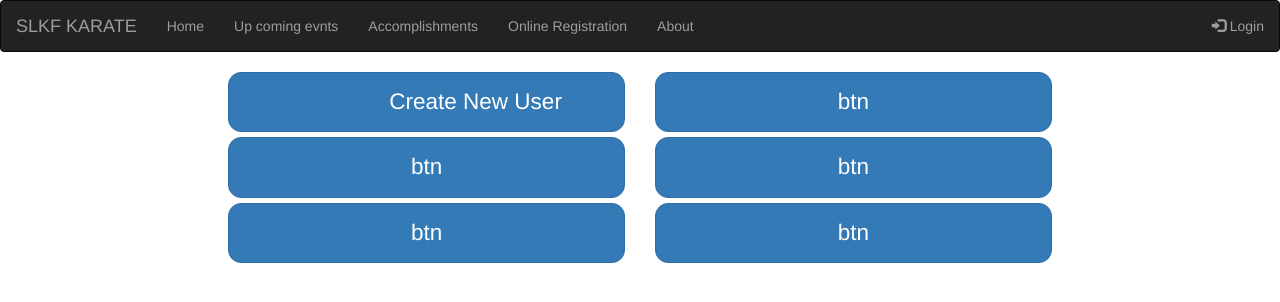
After one commit to dasunkarunathilaka/Online-Karate-Event-Management-System, a Django app: page /event-management-system/slkf-portal in a window 1280 px wide. The commit adds this page. Shown: the top 302 px of the page. Run offline with Django 3.2, Linux system fonts and the light colour scheme; parts of the project's set-up code (start-up, migrations or seed data) failed here and were passed over; some libraries are stand-ins or nearby versions.

Commit message:
Flow completed with the login and user creation process. Foreign key issue fixed for District.

```diff
--- a/mysite/EventManagementSystem/models.py
+++ b/mysite/EventManagementSystem/models.py
@@ -57,7 +57,9 @@ class Province(models.Model):
 class District(models.Model):
     user = models.OneToOneField(User, on_delete=models.CASCADE, primary_key=True)
     province = models.ForeignKey(Province, on_delete=models.CASCADE)
-    DistrictName = models.CharField(max_length=50)
+    districtName = models.CharField(max_length=50)
+
+    # userType = models.CharField(max_length=2, choices=USER_TYPE_CHOICES, default='AD')
 
     def __unicode__(self):
         return self.user
--- a/mysite/EventManagementSystem/templates/event-management-system/header.html
+++ b/mysite/EventManagementSystem/templates/event-management-system/header.html
@@ -26,7 +26,7 @@
         </div>
         <ul class="nav navbar-nav">
             <li>
-                <a href="/event-management-system/">Home</a>
+                <a href="{% url 'index' %}">Home</a>
             </li>
             <li>
                 <a href="#">Up coming evnts</a>
@@ -35,39 +35,61 @@
                 <a href="#">Accomplishments</a>
             </li>
             <li>
-                <a href="associationportal/playerform">Online Registration</a>
+                <a href="#">Online Registration</a>
             </li>
             <li>
                 <a href="#">About</a>
             </li>
         </ul>
         <ul class="nav navbar-nav navbar-right">
+
+            {% if user.is_authenticated %}
+
+            {% if user.userType == "SL" or user.userType == "AD" %}
             <li>
-                <a href="#">My Portal</a>
+                <a href="{% url 'slkf-portal' %}">SLKF Portal</a>
             </li>
+            {% endif %}
+
+            {% if user.userType == "AS" or user.userType == "AD" %}
+            <li>
+                <a href="#">Association Portal</a>
+            </li>
+            {% endif %}
+
+            {% if user.userType == "DI" or user.userType == "AD" %}
+            <li>
+                <a href="#">District Portal</a>
+            </li>
+            {% endif %}
+
+            {% if user.userType == "PR" or user.userType == "AD" %}
+            <li>
+                <a href="#">Province Portal</a>
+            </li>
+            {% endif %}
             <!--<li>-->
             <!--<a href="/event-management-system/accounts/signup">-->
             <!--<span class="glyphicon glyphicon-user"></span> Sign Up</a>-->
             <!--</li>-->
             <!--No need of a signup. Users are created by the SLKF/admin. -->
 
-            {% if user.is_authenticated %}
 
             <li>
                 <a href="#">
-                <span class="glyphicon glyphicon-user"></span>
+                    <span class="glyphicon glyphicon-user"></span>
                     {{ user.username }} </a>
             </li>
 
             <li>
-                <a href="/event-management-system/accounts/logout">
+                <a href="{% url 'logout' %}">
                     <span class="glyphicon glyphicon-log-out"></span> Logout </a>
             </li>
 
 
             {% else %}
             <li>
-                <a href="/event-management-system/accounts/login">
+                <a href="{% url 'login' %}">
                     <span class="glyphicon glyphicon-log-in"></span> Login</a>
             </li>
 
--- a/mysite/EventManagementSystem/templates/event-management-system/index.html
+++ b/mysite/EventManagementSystem/templates/event-management-system/index.html
@@ -22,7 +22,7 @@
 
             <div class="item active">
 
-                <img src="{% static 'event-management-system/img/home-image-1.jpg' %}" alt="sample_image"
+                <img src="{% static 'event-management-system/img/home-image-3.jpg' %}" alt="sample_image"
                      style="width:100%;">
                 <div class="carousel-caption">
                     <h3>sample_image</h3>
--- a/mysite/EventManagementSystem/templates/event-management-system/registration/signupSuccess.html
+++ b/mysite/EventManagementSystem/templates/event-management-system/registration/signupSuccess.html
@@ -2,6 +2,6 @@
 
 {% block content %}
 <div>
-    <h1>Signup Success</h1>
+    <h1>New user created.</h1>
 </div>
 {% endblock %}
--- /dev/null
+++ b/mysite/EventManagementSystem/templates/event-management-system/slkf/slkfPortal.html
@@ -0,0 +1,47 @@
+{% extends 'event-management-system/header.html' %}
+
+{% block content %}
+<div class="container-fluid">
+    <div class="row">
+        <div class="col-sm-2"></div>
+        <div class="col-sm-8">
+            <style>
+                .btn-lf {
+                    padding: .1rem 16rem;
+                    margin-bottom: 0.5rem;
+                    font-size: 2.25rem;
+                    line-height: 2.5;
+                    border-radius: 1.3rem
+                }
+            </style>
+            <div class="row margin">
+                <div class="col-sm-6">
+                    <!--Directs to the page where SLKF can choose which type of user to be created-->
+                    <a href="{% url 'signup' %}" class="btn btn-block btn-primary btn-lf" role="button">Create New User</a>
+                </div>
+                <div class="col-sm-6">
+                    <a href="#" class="btn btn-block btn-primary btn-lf" role="button">btn</a>
+                </div>
+            </div>
+            <div class="row">
+                <div class="col-sm-6">
+                    <a href="#" class="btn btn-block btn-primary btn-lf" role="button">btn</a>
+                </div>
+                <div class="col-sm-6">
+                    <a href="#" class="btn btn-block btn-primary btn-lf" role="button">btn</a>
+                </div>
+            </div>
+            <div class="row">
+                <div class="col-sm-6">
+                    <a href="#" class="btn btn-block btn-primary btn-lf" role="button">btn</a>
+                </div>
+                <div class="col-sm-6">
+                    <a href="#" class="btn btn-block btn-primary btn-lf" role="button">btn</a>
+                </div>
+            </div>
+        </div>
+        <div class="col-sm-2"></div>
+    </div>
+</div>
+
+{% endblock %}
--- a/mysite/EventManagementSystem/urls.py
+++ b/mysite/EventManagementSystem/urls.py
@@ -12,7 +12,6 @@ urlpatterns = [
     url(r'^accounts/signup$', slkf.SignUpDirectingView.as_view(), name='signup'),
     # This directs to a html page with buttons to choose which type of user to create.
 
-    url(r'^accounts/signup/slkf$', slkf.SlkfSignUpView.as_view(), name='slkf_signup'),
     url(r'^accounts/signup/association$', association.AssociationSignUpView.as_view(), name='association_signup'),
     url(r'^accounts/signup/district$', district.DistrictSignUpView.as_view(), name='district_signup'),
     url(r'^accounts/signup/province', province.ProvinceSignUpView.as_view(), name='province_signup'),
@@ -30,4 +29,9 @@ urlpatterns = [
     # url(r'^create-user', views.signupUser, name='signup'),
     # url(r'^signed-up$', views.signupSuccess, name='signedup'),
 
+    url(r'^slkf-portal', slkf.slkfPortal.as_view(), name='slkf-portal'),
+
+    # Create new SLKF user
+    url(r'^accounts/signup/slkf$', slkf.SlkfSignUpView.as_view(), name='slkf_signup'),
+
 ]
--- a/mysite/EventManagementSystem/views/association.py
+++ b/mysite/EventManagementSystem/views/association.py
@@ -11,7 +11,7 @@ class AssociationSignUpView(CreateView):
     template_name = 'event-management-system/registration/associationSignupForm.html'
 
     def get_context_data(self, **kwargs):
-        kwargs['user_type'] = 'association'
+        kwargs['user_type'] = 'Association'
         return super(AssociationSignUpView, self).get_context_data(**kwargs)
 
     def form_valid(self, form):
--- a/mysite/EventManagementSystem/views/district.py
+++ b/mysite/EventManagementSystem/views/district.py
@@ -11,7 +11,7 @@ class DistrictSignUpView(CreateView):
     template_name = 'event-management-system/registration/districtSignupForm.html'
 
     def get_context_data(self, **kwargs):
-        kwargs['user_type'] = 'district'
+        kwargs['user_type'] = 'District'
         return super(DistrictSignUpView, self).get_context_data(**kwargs)
 
     def form_valid(self, form):
--- a/mysite/EventManagementSystem/views/province.py
+++ b/mysite/EventManagementSystem/views/province.py
@@ -12,7 +12,7 @@ class ProvinceSignUpView(CreateView):
     template_name = 'event-management-system/registration/provinceSignupForm.html'
 
     def get_context_data(self, **kwargs):
-        kwargs['user_type'] = 'province'
+        kwargs['user_type'] = 'Province'
         return super(ProvinceSignUpView, self).get_context_data(**kwargs)
 
     def form_valid(self, form):
--- a/mysite/EventManagementSystem/views/slkf.py
+++ b/mysite/EventManagementSystem/views/slkf.py
@@ -1,16 +1,21 @@
 from django.http import HttpResponseRedirect
+from django.utils.decorators import method_decorator
 from django.views.generic import CreateView, TemplateView
 
 # This is a class based view. Instead of using a method as a view, this whole class can be used.
 # as_view() method needs to be called (inherited from CreateView) in the urls.py
+from ..decorators import slkf_required
 from ..forms import SlkfSignupForm
 from ..models import User
 
 
+# Decorators are added to prevent unauthorized users getting these views via typing url in the browser.
+@method_decorator(slkf_required, name='dispatch')
 class SignUpDirectingView(TemplateView):
     template_name = 'event-management-system/signupDirect.html'
 
 
+@method_decorator(slkf_required, name='dispatch')
 class SlkfSignUpView(CreateView):
     model = User
     form_class = SlkfSignupForm
@@ -24,6 +29,7 @@ class SlkfSignUpView(CreateView):
         user = form.save()
         return HttpResponseRedirect('signup-success')
 
-        # print ("User Type --------------------" + user.USER_TYPE_CHOICES)
-        # login(self.request, user)
-        # return redirect('students:quiz_list')
+
+@method_decorator(slkf_required, name='dispatch')
+class slkfPortal(TemplateView):
+    template_name = 'event-management-system/slkf/slkfPortal.html'
```
Also changed, not shown: mysite/EventManagementSystem/decorators.py (added, +32 -0 lines), mysite/EventManagementSystem/forms.py (+10 -5 lines), mysite/EventManagementSystem/templates/event-management-system/login.html (deleted, +0 -24 lines), mysite/EventManagementSystem/templates/event-management-system/signupDirect.html (+5 -5 lines), mysite/EventManagementSystem/views/genericUser.py (+0 -8 lines).
